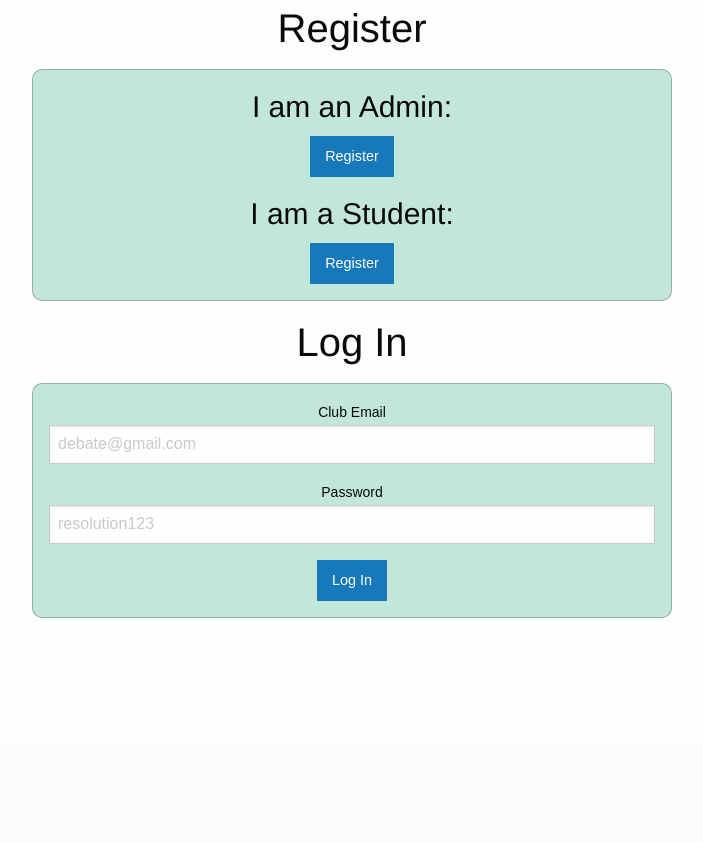
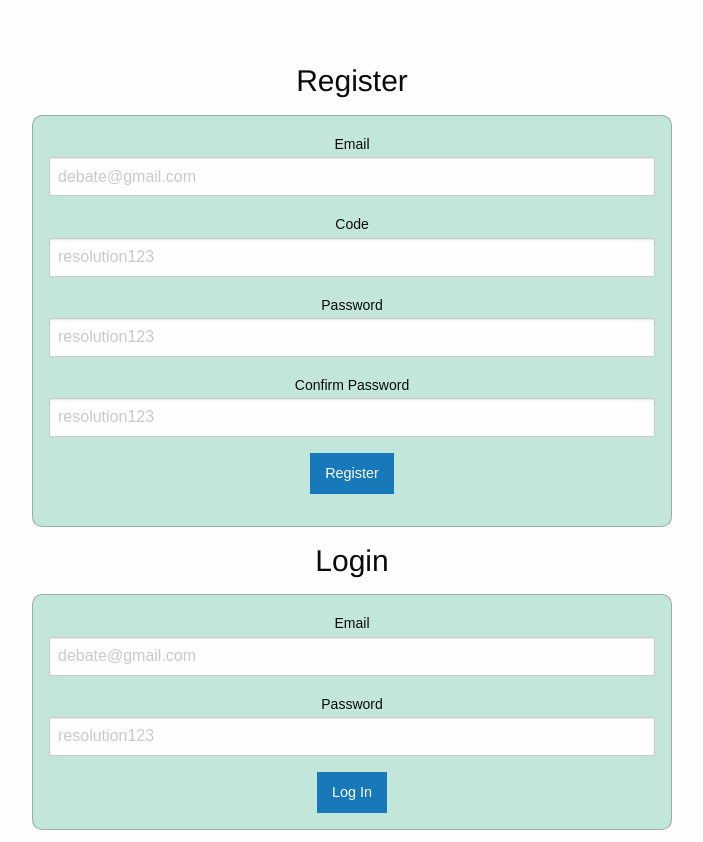
Before and after one commit to ogal7/AgedWhiteCheddar, a Flask app: page / in a window 1280 px wide. Shown: the part 58-900 px from the top of the page, without its empty margins (288-991 px from the left). Before the commit the page ends 676 px from the top, so only its background shows below. Run offline with Flask 2, Linux system fonts and the light colour scheme; some libraries are stand-ins or nearby versions.

Commit message:
she lick it like a lollipop

```diff
--- a/app.py
+++ b/app.py
@@ -31,10 +31,11 @@ def main():
 @app.route("/auth/", methods = ["POST"])
 def auth():
     loginResponse = request.form
-    username = loginResponse["user"]
+    #response = loginResponse['type']#whether it is log in or register
+    username = loginResponse["email"]
     password = loginResponse["pw"]
     formMethod = loginResponse['enter']
-    if formMethod == "Login":
+    if formMethod == "login":
         if users.checkLogin(username,password) == True:
             session['user']= username
             return redirect(url_for("homepage"))
@@ -43,8 +44,17 @@ def auth():
             if 'user' in session:
                 session.pop('user')
             return redirect(url_for("main"))
-    if formMethod == "Register":
+    if formMethod == "register":
+        code = loginResponse['code']
+        #code to verify code + email matching
+        #if the code is valid and the email is valid, and is an admin --> Log right in + add stuff to the database
+        # if the code is valid and the email is valid and is a student --> register
         return redirect(url_for("register"))
+
+@app.route("/register/", methods=["POST"])
+def register():
+    return render_template("clubRegister.html")
+
 
 @app.route("/clubInfo/", methods =["POST"])
 def clubForm():
--- a/static/js/entry.js
+++ b/static/js/entry.js
@@ -1,11 +1,11 @@
 
 
-var adminRegButton = document.getElementById("adminRegister");
-var studentRegButton = document.getElementById("studentRegister");
+var regButton = document.getElementById("register");
+//var studentRegButton = document.getElementById("studentRegister");
 //var loginButton = document.getElementById("login");
 
 //hhahaha i hate gio
-var aR = function() {
+var R = function() {
 	var xhttp = new XMLHttpRequest();
   	xhttp.onreadystatechange = function() {
     if (this.readyState == 4 && this.status == 200) {
@@ -16,17 +16,6 @@ var aR = function() {
   	xhttp.send();
 }
 
-var sR = function() {
-	var xhttp = new XMLHttpRequest();
- 	xhttp.onreadystatechange = function() {
-    if (this.readyState == 4 && this.status == 200) {
-    	document.getElementById("beyonce").innerHTML = this.responseText;
-    }
-  	};
-  	xhttp.open("GET", "static/ajax_request_files/studentForm.html", true);
-  	xhttp.send();
-}
-
 
 adminRegButton.addEventListener("click", aR);
 studentRegButton.addEventListener("click", sR);
--- a/templates/entry.html
+++ b/templates/entry.html
@@ -6,48 +6,74 @@
 
 <center>
 	<div id="beyonce">
-	<h2>
-		Register
-	</h2>
+    <br>
+	<h5> Register </h5>
+	<div class="callout">
 
 
-	<div class="callout">
-		<h5> I am an Admin: </h5>
-			<button type="submit" class="button" id="adminRegister">Register</button>
-		<h5> I am a Student: </h5>
-			<button type="submit" class="button" id="studentRegister">Register</button>
+			<form action="/auth/">
+  			<div class="row">
+    			<div class="medium-6 columns">
+      				<label>Email
+        				<input type="text" name="email" placeholder="debate@gmail.com">
+      				</label>
+    			</div>
+
+    			<div class="medium-6 columns">
+      				<label>Code
+        				<input type="text" name="code" placeholder="resolution123">
+      				</label>
+    			</div>
+
+    		</div>
+
+    		<div class="row">
+    			<div class="medium-6 columns">
+      				<label>Password
+        				<input type="text" name="pw"placeholder="resolution123">
+      				</label>
+    			</div>
+
+
+
+    			<div class="medium-6 columns">
+      				<label>Confirm Password
+        				<input type="text" name="pwConfirm" placeholder="resolution123">
+      				</label>
+    			</div>
+    		</div>
+
+        <button type="submit" name="enter" class="button" id="register">Register</button>
+        </div>
+		</form>
 	</div>
 
-	<center>
-		<h2>
-			Log In
-		</h2>
-	</center>
 
+  <h5> Login </h5>
+	<div class="callout">
+		<form action="/auth/">
 
-	<div class="callout">
-		<form action="/login/">
   			<div class="row">
     			<div class="medium-6 columns">
-      				<label>Club Email
-        				<input type="text" placeholder="debate@gmail.com">
+      				<label>Email
+        				<input type="text" name="email" placeholder="debate@gmail.com">
       				</label>
     			</div>
 
     			<div class="medium-6 columns">
       				<label>Password
-        				<input type="text" placeholder="resolution123">
+        				<input type="text" name="pw" placeholder="resolution123">
       				</label>
     			</div>
   			</div>
 		</form>
 
-		<button type="submit" class="button" id="login">Log In</button>
+		<button type="submit" name="enter" class="button" id="login">Log In</button>
 	</div>
 	</div>
 </center>
-
+<!--
 <script src="static/js/entry.js"></script>
-
+-->
 
 {% endblock %}
```
Also changed, not shown: templates/clubRegister.html (added, +34 -0 lines).
